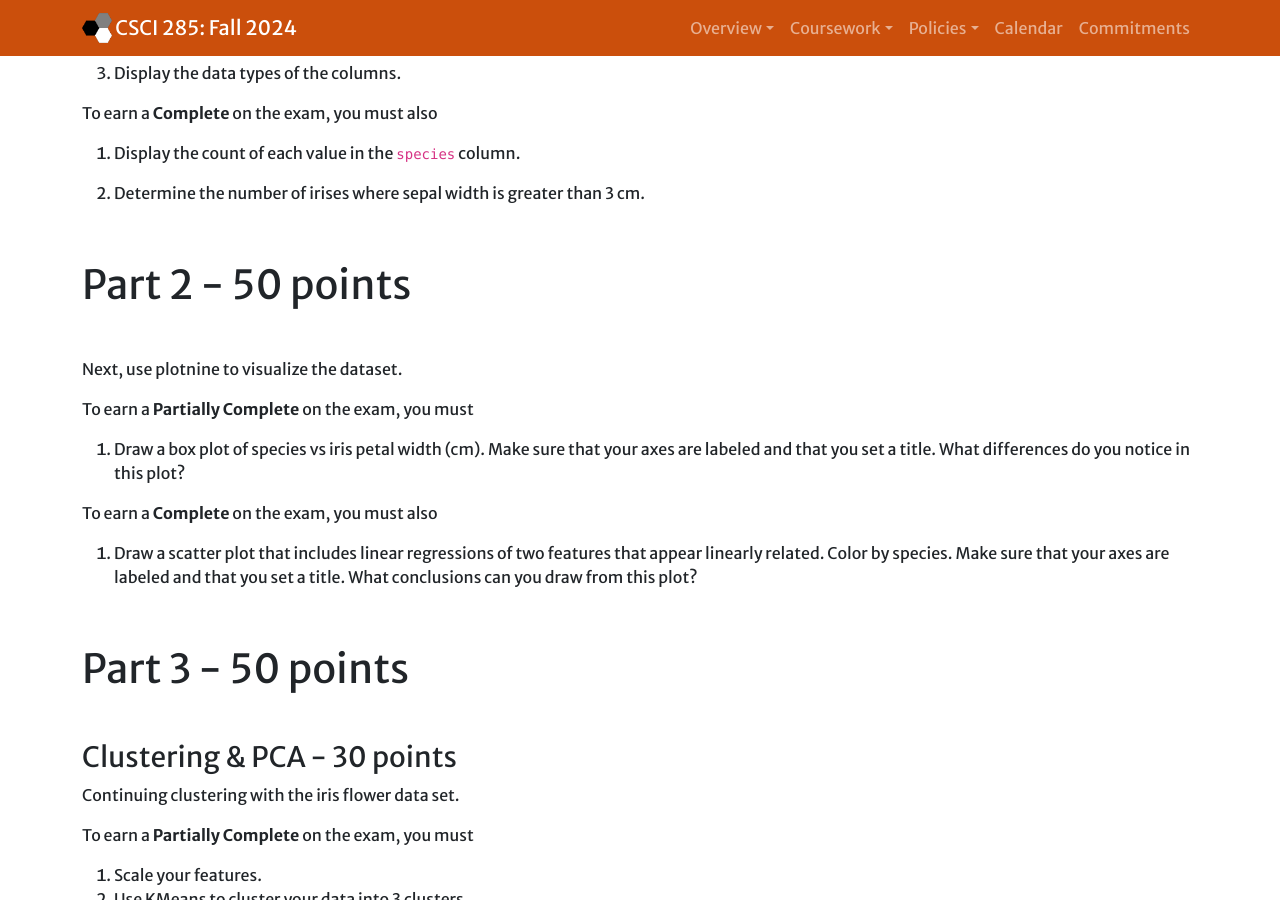
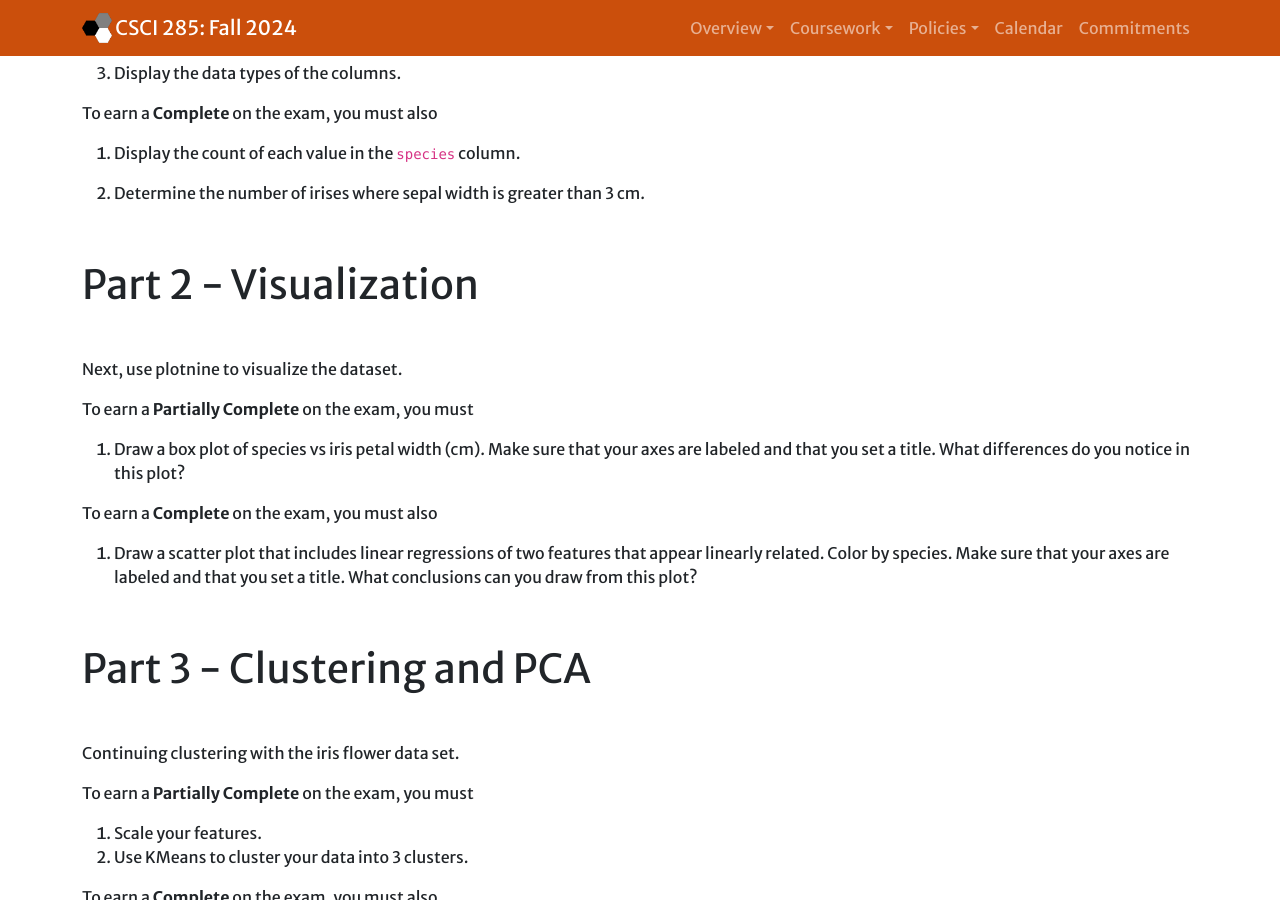
Before and after one commit to Hendrix-CS/csci285, a Jekyll site: the page built from exams/exam1.md, in a window 1280 px wide and 900 px high, scrolled down 843 px. Built offline with Jekyll 4.4.1, drawn with Linux system fonts in a browser that asks for light colours; nearby versions of some CDN libraries; some of the changed text lies outside the part shown.

Commit message:
No points

```diff
--- a/exams/exam1.md
+++ b/exams/exam1.md
@@ -12,7 +12,7 @@ In this exam, you will demonstrate your mastery of CSCI 285 Module #1 concepts i
 
 <br />
 
-# Part 1 - 50 points
+# Part 1 - Pandas
 
 The [iris flower dataset](https://www.kaggle.com/datasets/arshid/iris-flower-dataset) is a multivariate data set introduced by the British statistician and biologist Ronald Fisher in his 1936 paper "The use of multiple measurements in taxonomic problems". It is sometimes called Anderson's Iris data set because Edgar Anderson collected the data to quantify the morphologic variation of Iris flowers of three related species. The data set consists of 50 samples from each of three species of Iris (Iris Setosa, Iris virginica, and Iris versicolor). Four features were measured from each sample: the length and the width of the sepals and petals, in centimeters.
 
@@ -35,7 +35,7 @@ To earn a **Complete** on the exam, you must also
 
 <br />
 
-# Part 2 - 50 points
+# Part 2 - Visualization
 
 <br />
 
@@ -51,11 +51,9 @@ To earn a **Complete** on the exam, you must also
 
 <br />
 
-# Part 3 - 50 points
+# Part 3 - Clustering and PCA
 
 <br />
-
-### Clustering & PCA - 30 points
 
 Continuing clustering with the iris flower data set.
 
```
